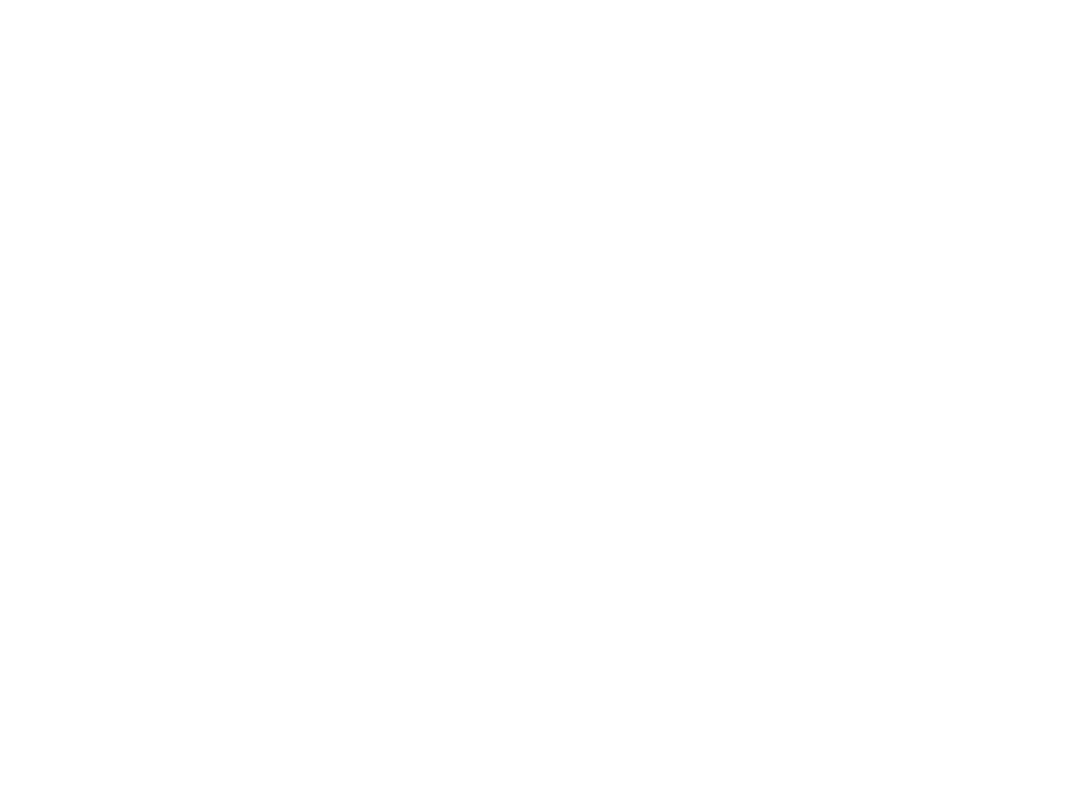
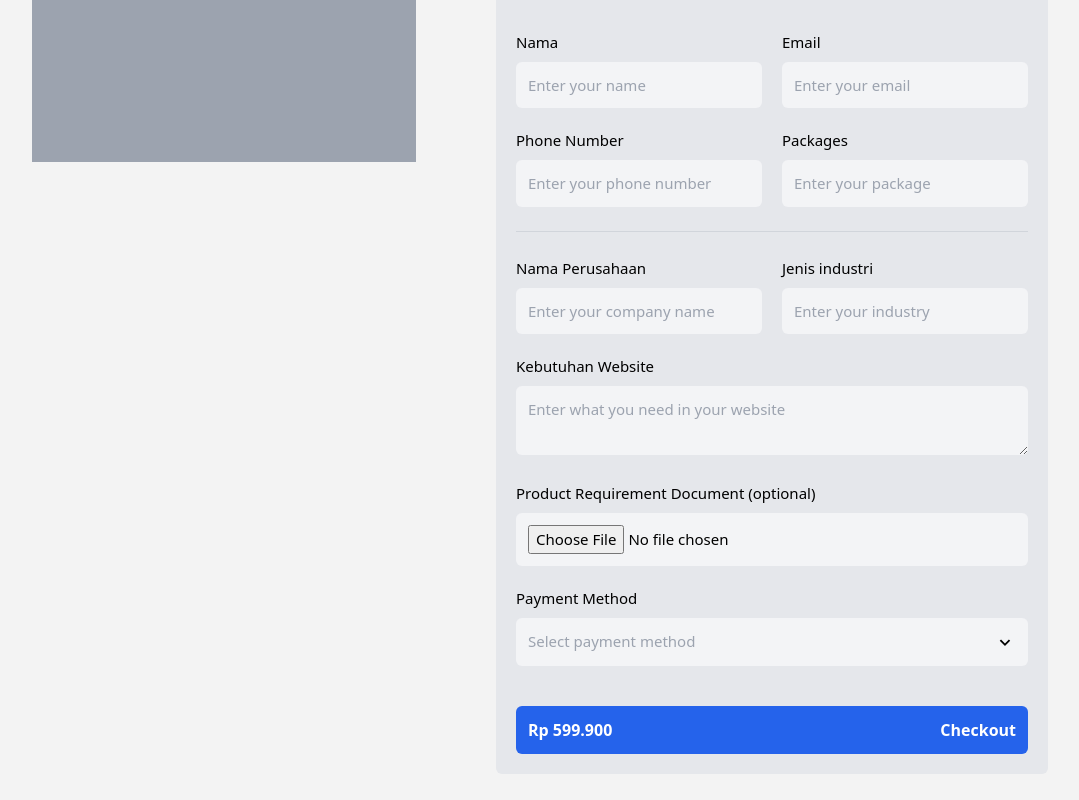
Before and after one commit to bentansusanto/cretive-clientside, a Next.js app: page /checkout in a window 1280 px wide. Before the commit this address had no page. Shown: the part 460-1260 px from the top of the page, without its empty margins (48-1127 px from the left). Before the commit the page ends 800 px from the top, so only its background shows below. Built offline with nearby package versions, Linux system fonts and the light colour scheme.

Commit message:
add checkout page

```diff
--- /dev/null
+++ b/src/components/Checkout/index.tsx
@@ -0,0 +1,147 @@
+import { Mobile } from "@/config/MediaQuery";
+import React from "react";
+import { dataCheckout } from "@/libs/CheckoutData";
+import { BiChevronDown } from "react-icons/bi";
+
+const CheckoutPackage = () => {
+  const { isMobile, isTablet, isDesktop } = Mobile();
+  return (
+    <div>
+      {isMobile ? (
+        <></>
+      ) : isTablet ? (
+        <></>
+      ) : (
+        isDesktop && (
+          <div className="space-y-10 mt-32 mx-20">
+            <div className="w-[30%] space-y-3">
+              <h2 className="font-bold leading-snug text-4xl font-raleway">
+                {dataCheckout.title}
+              </h2>
+              <p className="text-[15px] text-gray-400 w-[80%]">
+                {dataCheckout.description}
+              </p>
+            </div>
+            <div className="flex space-x-20">
+              <div className="block">
+                <div className="sticky top-5 bg-gray-400 w-96 h-52"></div>
+              </div>
+              <div className="bg-gray-200 rounded-md p-5">
+                <h4 className="text-md font-semibold">Form Checkout</h4>
+                <div className="mt-8 w-[40vw]">
+                  <form action="#">
+                    <div className="grid grid-cols-2 gap-5">
+                      <div className="space-y-2">
+                        <label htmlFor="#" className="text-[15px]">
+                          Nama
+                        </label>
+                        <input
+                          type="text"
+                          placeholder="Enter your name"
+                          className="bg-gray-100 placeholder:text-[15px] p-3 text-[15px] rounded-md w-full"
+                        />
+                      </div>
+                      <div className="space-y-2">
+                        <label htmlFor="#" className="text-[15px]">
+                          Email
+                        </label>
+                        <input
+                          type="text"
+                          placeholder="Enter your email"
+                          className="bg-gray-100 placeholder:text-[15px] p-3 text-[15px] rounded-md w-full"
+                        />
+                      </div>
+                      <div className="space-y-2">
+                        <label htmlFor="#" className="text-[15px]">
+                          Phone Number
+                        </label>
+                        <input
+                          type="text"
+                          placeholder="Enter your phone number"
+                          className="bg-gray-100 placeholder:text-[15px] p-3 text-[15px] rounded-md w-full"
+                        />
+                      </div>
+                      <div className="space-y-2">
+                        <label htmlFor="#" className="text-[15px]">
+                          Packages
+                        </label>
+                        <input
+                          type="text"
+                          placeholder="Enter your package"
+                          className="bg-gray-100 placeholder:text-[15px] p-3 text-[15px] rounded-md w-full"
+                        />
+                      </div>
+                    </div>
+                    <div className="bg-gray-300 h-[1px] w-full my-6" />
+                    <div className="grid grid-cols-2 gap-5 items-center mb-5">
+                      <div className="space-y-2">
+                        <label htmlFor="#" className="text-[15px]">
+                          Nama Perusahaan
+                        </label>
+                        <input
+                          type="text"
+                          placeholder="Enter your company name"
+                          className="bg-gray-100 placeholder:text-[15px] p-3 text-[15px] rounded-md w-full"
+                        />
+                      </div>
+                      <div className="space-y-2">
+                        <label htmlFor="#" className="text-[15px]">
+                          Jenis industri
+                        </label>
+                        <input
+                          type="text"
+                          placeholder="Enter your industry"
+                          className="bg-gray-100 placeholder:text-[15px] p-3 text-[15px] rounded-md w-full"
+                        />
+                      </div>
+                    </div>
+                    <div className="space-y-2 mb-5">
+                      <label htmlFor="#" className="text-[15px]">
+                        Kebutuhan Website
+                      </label>
+                      <textarea
+                        placeholder="Enter what you need in your website"
+                        className="bg-gray-100 placeholder:text-[15px] p-3 text-[15px] rounded-md w-full"
+                      ></textarea>
+                    </div>
+                    <div className="space-y-2 mb-5">
+                      <label htmlFor="#" className="text-[15px]">
+                        Product Requirement Document (optional)
+                      </label>
+                      <input
+                        type="file"
+                        className="bg-gray-100 placeholder:text-[15px] p-3 text-[15px] rounded-md w-full"
+                      />
+                    </div>
+                    <div className="space-y-2 mb-10">
+                      <label htmlFor="#" className="text-[15px]">
+                        Payment Method
+                      </label>
+                      <div className="flex items-center space-x-5 bg-gray-100 rounded-md p-3">
+                        <input
+                          type="text"
+                          placeholder="Select payment method"
+                          className=" placeholder:text-[15px] bg-transparent text-[15px] w-full"
+                        />
+                        <BiChevronDown className="text-2xl" />
+                      </div>
+                    </div>
+                    <button
+                      type="submit"
+                      className="flex items-center justify-between w-full text-white bg-blue-600 p-3 rounded-md"
+                    >
+                      <p className="text-[16px] font-semibold">Rp 599.900</p>
+                      <p className="text-[16px] font-semibold">Checkout</p>
+                    </button>
+                  </form>
+                </div>
+              </div>
+            </div>
+          </div>
+        )
+      )}
+    </div>
+  );
+};
+
+export default CheckoutPackage;
--- a/src/components/Homepage/FAQSection.tsx
+++ b/src/components/Homepage/FAQSection.tsx
@@ -208,12 +208,14 @@
                       openSelectFAQ && "h-auto"
                     } bg-white transition-all ease-linear duration-300 p-5`}
                   >
-                    <div className="flex items-center justify-between">
+                    <div
+                      onClick={() => handleOpenFirstFAQ(idx)}
+                      className="flex items-center justify-between cursor-pointer"
+                    >
                       <p className="font-semibold text-[15px]">
                         {list.question}
                       </p>
                       <GoPlus
-                        onClick={() => handleOpenFirstFAQ(idx)}
                         className={`${
                           selectFirstFAQ === idx &&
                           !openSelectFAQ &&
@@ -244,12 +246,12 @@
                       openSelectSecondFAQ && "h-auto"
                     } bg-white transition-all ease-linear duration-300 p-5`}
                   >
-                    <div className="flex items-center justify-between">
+                    <div onClick={() => handleOpenSecondFAQ(idx)} className="flex items-center justify-between cursor-pointer">
                       <p className="font-semibold text-[15px]">
                         {list.question}
                       </p>
                       <GoPlus
-                        onClick={() => handleOpenSecondFAQ(idx)}
+
                         className={`${
                           selectSecondFAQ === idx &&
                           !openSelectSecondFAQ &&
--- a/src/components/Homepage/PackagesSection.tsx
+++ b/src/components/Homepage/PackagesSection.tsx
@@ -1,12 +1,18 @@
 import { rupiah } from "@/config/Currency";
 import { Mobile } from "@/config/MediaQuery";
 import { dataPackage } from "@/libs/HomeData";
+import { useRouter } from "next/router";
 import { useState } from "react";
 import { GoCheckCircle } from "react-icons/go";
 
 const PackagesSection = () => {
   const { isMobile, isTablet, isDesktop } = Mobile();
   const [openPackage, setOpenPackage] = useState(false);
+  const router = useRouter()
+
+  const handleRoute = () => {
+    router.push('/checkout')
+  }
 
   const handleOpenPackage = () => {
     setOpenPackage(!openPackage);
@@ -231,7 +237,7 @@
                         </div>
                       ))}
                     </div>
-                    <button className="bg-blue-600 p-3 w-full rounded-md text-white">
+                    <button onClick={handleRoute} className="bg-blue-600 p-3 w-full rounded-md text-white">
                       Beli Sekarang
                     </button>
                   </div>
@@ -258,7 +264,7 @@
                         </div>
                       ))}
                     </div>
-                    <button className="bg-blue-600 p-3 w-full rounded-md text-white">
+                    <button onClick={handleRoute} className="bg-blue-600 p-3 w-full rounded-md text-white">
                       Beli Sekarang
                     </button>
                   </div>
--- a/src/components/NavFoot/Footer.tsx
+++ b/src/components/NavFoot/Footer.tsx
@@ -9,7 +9,7 @@
   const { isMobile, isTablet, isDesktop } = Mobile();
   const date = new Date().getFullYear();
   return (
-    <div className="mt-32">
+    <div className="mt-32 mb-8">
       {isMobile ? (
         <div className="space-y-10 mx-3">
           {/* Logo with Contact */}
--- a/src/components/WebTemplates/Templates.tsx
+++ b/src/components/WebTemplates/Templates.tsx
@@ -2,6 +2,7 @@
 import {
   categoryWebTemplate,
   dataTemplates,
+  industriWebTemplate,
   webTemplates,
 } from "@/libs/WebTemplatesData";
 import Image from "next/image";
@@ -35,6 +36,8 @@
               <div className="w-[65%]">
                 <div className="h-auto p-5 space-y-10 bg-[#fafafa] rounded-md">
                   {/* Category */}
+                  <div className="space-y-3">
+                    <p className="text-[16px] font-semibold">Category</p>
                     <ul className="space-y-2">
                       {categoryWebTemplate.map((list, idx) => (
                         <li key={idx} className="flex items-center space-x-2">
@@ -43,15 +46,19 @@
                         </li>
                       ))}
                     </ul>
-                  {/* Category */}
+                  </div>
+                  {/* Industri */}
+                  <div className="space-y-3">
+                    <p className="text-[16px] font-semibold">Industri</p>
                     <ul className="space-y-2">
-                    {categoryWebTemplate.map((list, idx) => (
+                      {industriWebTemplate.map((list, idx) => (
                         <li key={idx} className="flex items-center space-x-2">
                           <MdCheckBoxOutlineBlank className="text-xl" />
                           <p className="text-[15px] text-gray-500">{list}</p>
                         </li>
                       ))}
                     </ul>
+                  </div>
                 </div>
               </div>
               {/* List Web Templates */}
--- /dev/null
+++ b/src/components/WebTemplates/TemplatesDetail.tsx
@@ -0,0 +1,9 @@
+import React from 'react'
+
+const TemplatesDetail = () => {
+  return (
+    <div>TemplatesDetail</div>
+  )
+}
+
+export default TemplatesDetail
--- /dev/null
+++ b/src/libs/CheckoutData.ts
@@ -0,0 +1,6 @@
+import { CheckoutProps } from "@/utils/types";
+
+export const dataCheckout: CheckoutProps = {
+  title: "Checkout Packages",
+  description: "Yuk, cek domainmu sekarang dan pilih paket website yang anda perlukan. ",
+};
--- a/src/libs/NavFootData.ts
+++ b/src/libs/NavFootData.ts
@@ -1,6 +1,7 @@
 import { FootProps, NavProps } from "@/utils/types";
 
 export const navData: NavProps[] = [
+  {page: "Home", link: "/"},
   {page: "Why Choose Us", link: "#why-choose-us"},
   {page: "Portofolio", link: "#portofolio"},
   {page: "Testimoni", link: "#testimoni"},
--- /dev/null
+++ b/src/pages/checkout.tsx
@@ -0,0 +1,9 @@
+import CheckoutPackage from "@/components/Checkout";
+import Layout from "@/layouts/Layout";
+import React from "react";
+
+const Checkout = () => {
+  return <Layout><CheckoutPackage/></Layout>;
+};
+
+export default Checkout;
--- a/src/styles/globals.css
+++ b/src/styles/globals.css
@@ -10,5 +10,10 @@
 
 input:checked ~ .dot {
   transform: translateX(100%);
-  background-color: #007EFF;
+  background-color: #007eff;
 }
+
+textarea,
+input {
+  @apply outline-none;
+}
--- a/src/utils/types.ts
+++ b/src/utils/types.ts
@@ -110,3 +110,5 @@
 }
 
 export interface TemplatesProps extends HeadlineProps {}
+
+export interface CheckoutProps extends HeadlineProps {}
```
Also changed, not shown: src/libs/WebTemplatesData.ts (+17 -3 lines). Lines whose indentation alone changed are shown as unchanged.
